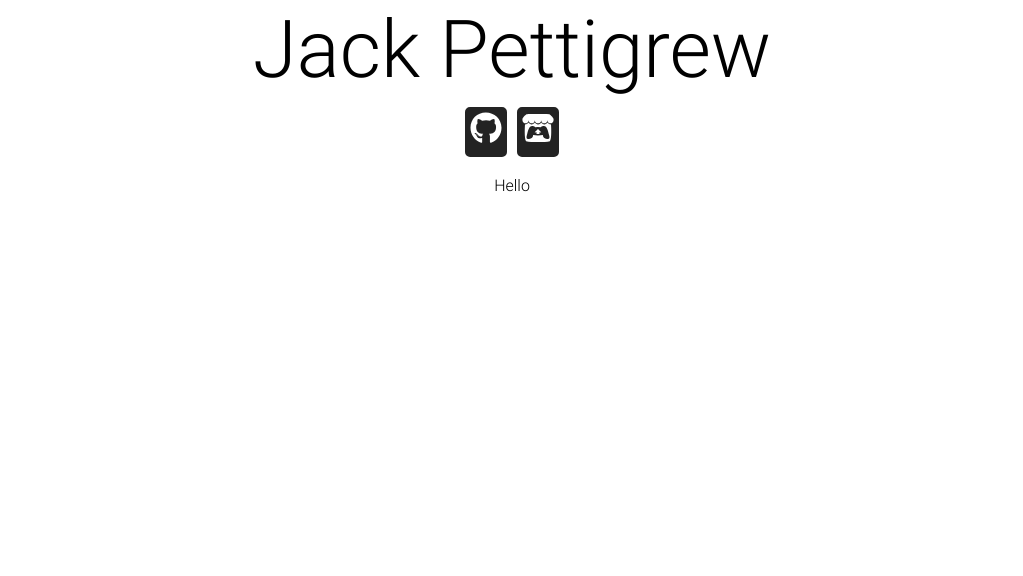
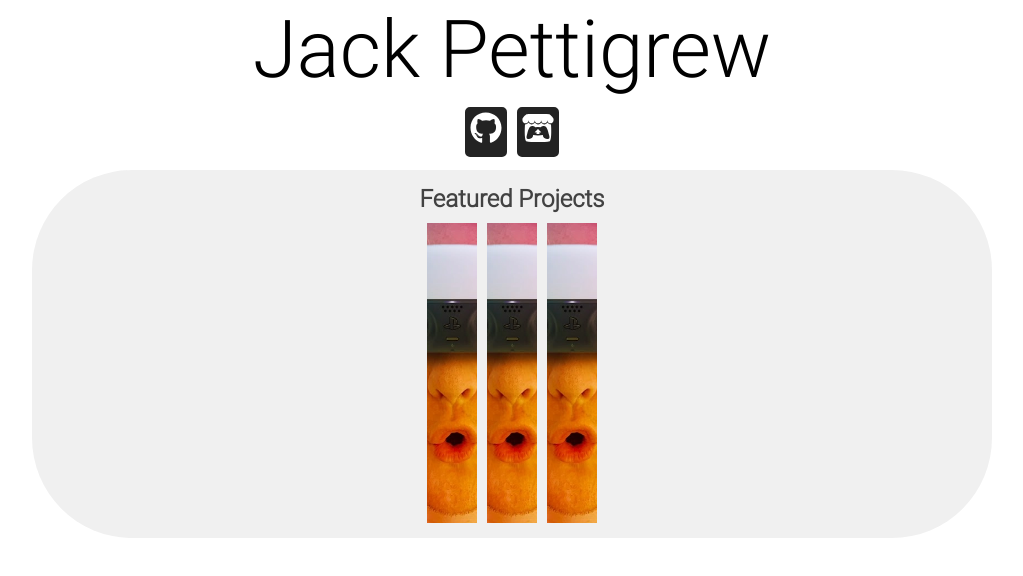
Before and after one commit to Jack-Pettigrew/Portfolio-React-Site, a React (Create React App) app: page / in a window 1280 px wide. Shown: the top 576 px of the page, without its empty margins (128-1151 px from the left). Built offline with nearby package versions, Linux system fonts and the light colour scheme.

Commit message:
FeaturedProjectView refactoring

```diff
--- a/src/App.js
+++ b/src/App.js
@@ -13,8 +13,7 @@ function App() {
     <div className="App">
       <SiteTitle />
       <Transition />
-      <p>Hello</p>
-      {/* <FeaturedProjectViewer /> */}
+      <FeaturedProjectViewer />
       {/* <Profile /> */}
       {/* Univeristy/Personal/Polygonal project selectors */}
     </div>
--- a/src/components/FeaturedProjectViewer.css
+++ b/src/components/FeaturedProjectViewer.css
@@ -1,21 +1,44 @@
 .featured {
     display: flex;
+    flex-direction: column;
     align-items: center;
     justify-content: center;
-    padding-bottom: 10px;
+    background-color: rgb(235, 235, 235);
+
+    border-radius: 100px;
+    margin: 10px auto;
+    padding: 10px 0px;
+    width: 75%;
 }
 
-.featured .container {
-    margin: 0 0 5px 5px;
+.featured h2 {
+    margin: 5px auto
+}
+
+.featured .projects {
+    display: flex;
+    flex-direction: row;
+}
+
+.featured .projects .project {
+    position: relative;
+    display: flex;
+    margin: 5px 5px;
     width: 50px;
     height: 300px;
-    overflow: hidden;
+    background-size: 500px;
+    background-position: center;
+    color: rgba(0, 0, 0, 0);
     transition: 1s;
-    color: rgba(0, 0, 0, 0);
 }
 
-.featured .container:hover {
+.featured .projects .project:hover {
     color: rgba(255, 255, 255, 1);
     width: 500px;
-    transition: 1s;
 }
+
+.featured .projects .project .info {
+    position: absolute;
+    top: 50%;
+    left: 5%;
+}
--- a/src/components/FeaturedProjectViewer.js
+++ b/src/components/FeaturedProjectViewer.js
@@ -3,33 +3,34 @@ import data from "../data/projects.json";
 
 // styles
 import "./FeaturedProjectViewer.css";
+import image from "../logo.webp"
 
 export default function FeaturedProjectViewer() {
   const { projects } = data;
 
   return (
-    <>
-      <h2 className="featured-title">Featured Projects</h2>
+    <div className="featured">
+      <h2>Featured Projects</h2>
 
-      <div className="featured">
+      <div className="projects">
         {projects &&
           projects.map(function (project) {
             return (
               <div
                 key={project.id}
-                className="container"
+                className="project"
                 style={{
-                  backgroundImage: `url(${project.img})`,
-                  backgroundPosition: "center",
-                  backgroundSize: "500px 500px",
+                  backgroundImage: `url(${image})`,
                 }}
               >
-                <h2 className="project-title">Test</h2>
-                <p className="project-description"></p>
+                <div className="info">
+                  <h2 className="project-title">Test</h2>
+                  <p className="project-description"></p>
+                </div>
               </div>
             );
           })}
       </div>
-    </>
+    </div>
   );
 }
--- a/src/components/Transition.css
+++ b/src/components/Transition.css
@@ -2,6 +2,8 @@
     position: absolute;
     height: 100vh;
     width: 100vw;
+    top: 0;
+    left: 0;
     background-color: white;
     pointer-events: none;
     animation: 2s fadeOut 4s linear forwards;
```
